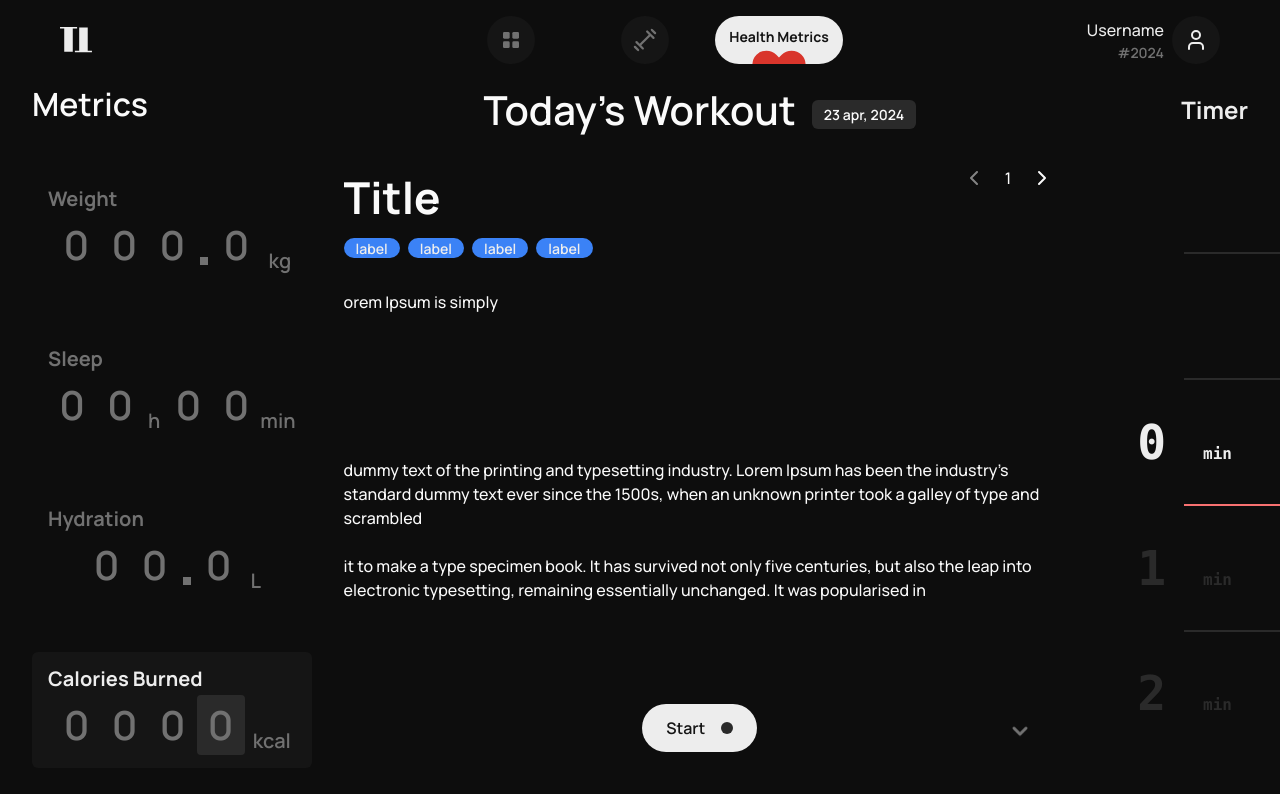
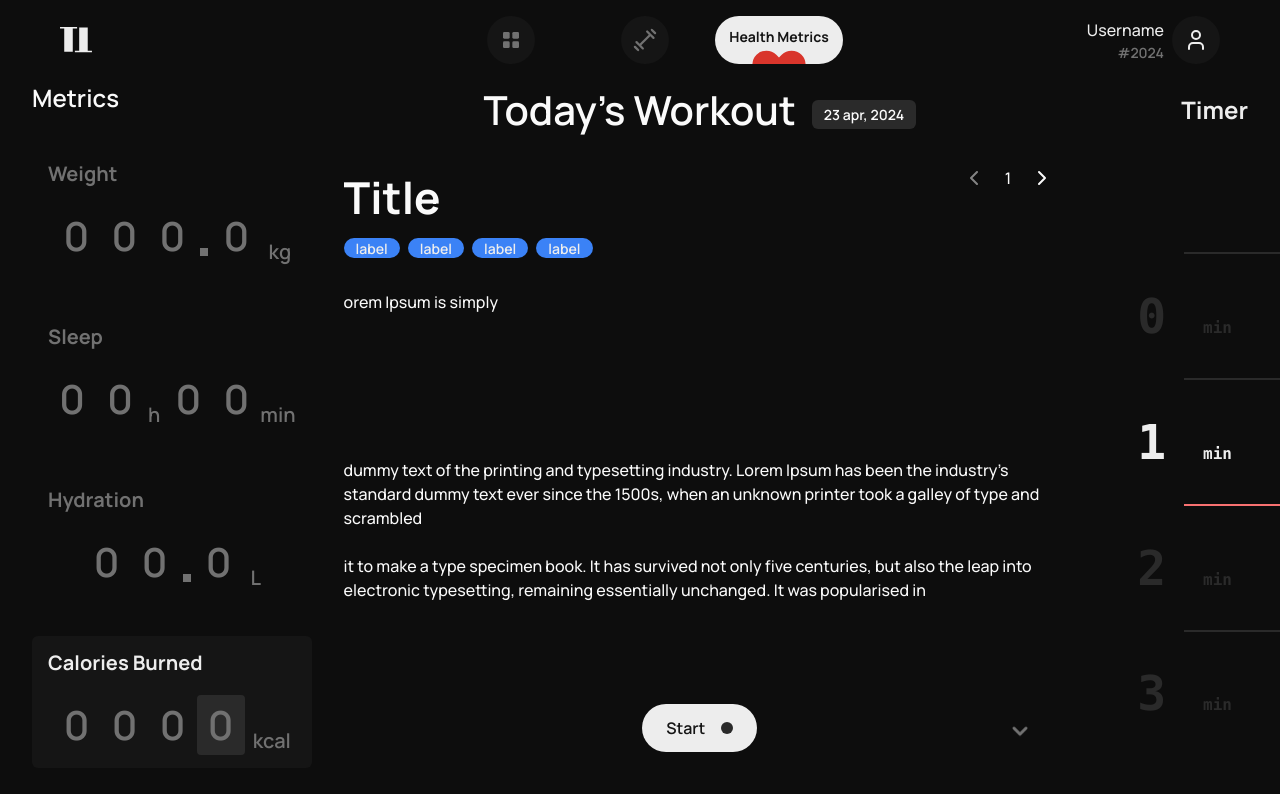
Before and after one commit to VLV-subgrupo/o2t, a Next.js app in the folder frontend/: page /metrics in a window 1280 px wide. Shown: the top 794 px of the page. Built offline with nearby package versions, Linux system fonts and the light colour scheme.

Commit message:
feat: arrumado o bug do timer

```diff
--- a/frontend/app/(trackerPage)/components/card.tsx
+++ b/frontend/app/(trackerPage)/components/card.tsx
@@ -6,7 +6,7 @@ type Prop = {
 
 const Card = ({children, className, title}: Prop) => {
     return (
-        <div className={`${className} flex flex-col px-4 py-3 justify-start items-center has-[:focus]:bg-darkgray duration-500 transition-all rounded-md group`}>
+        <div className={`${className} flex flex-col gap-4 px-4 py-3 justify-start items-center has-[:focus]:bg-darkgray duration-500 transition-all rounded-md group`}>
             <h6 className="self-start text-lightgray font-bold group-has-[:focus]:text-light">
                 {title}
             </h6>
--- a/frontend/app/(trackerPage)/components/timer.tsx
+++ b/frontend/app/(trackerPage)/components/timer.tsx
@@ -1,52 +1,48 @@
 "use client"
 
+import { set } from "date-fns";
 import { useEffect, useState } from "react";
 
 type Prop = {
     isPaused: boolean
+    initialTime?: number
+    seconds?: number
 }
 
-const Timer = ({isPaused} : Prop) => {
-    const [times, setTimes] = useState([-2, -1, 0, 1, 2, 3]);
+const Timer = ({isPaused, initialTime = 0, seconds = 0} : Prop) => {
+    const [times, setTimes] = useState([initialTime - 2, initialTime - 1, initialTime, initialTime + 1, initialTime + 2, initialTime + 3]);
+    const [secondsCounter, setSecondsCounter] = useState(seconds);
     const [animationActive, setAnimationActive] = useState(false);
-    const [colorChange, setColorChange] = useState(false);
-
-    const colorTransition = (i: number) => {
-        if (animationActive) {
-            if (!colorChange){
-                if ( i == 3 ) return 'animate-timer text-light'
-                else return 'animate-timer text-gray'
-            }
-            return 'animate-timer text-gray'
-        }
-        if ( i == 2 ) return 'text-light'
-        return 'text-gray'
-    }
+    const [colorChange, setColorChange] = useState("text-light")
 
     useEffect(() => {
         if (!isPaused) {
-            const anim = setInterval(() => {
-                setAnimationActive((prevAnimationActive) => !prevAnimationActive);
-                setColorChange(false)
-            }, 30000);
+            const tick = setInterval(() => {
+                setSecondsCounter(prevSec => prevSec + 1);
+            }, 1000);
 
-            return () => {
-                clearInterval(anim);
-            }
+            return () => clearInterval(tick);
         }
       }, [isPaused]);
 
-      useEffect(() => {
+    useEffect(() => {
         if(animationActive){
-            setTimeout(() => {
-                setColorChange(true)
-            }, 29765);
-
+            setColorChange("text-gray")
             setTimeout(() => {
                 setTimes(prevTimes => prevTimes.map(time => time + 1))
-            }, 29980);
+                setColorChange("text-light")
+            }, 746)
         }
-      }, [animationActive]);
+    }, [animationActive]);
+
+    useEffect(() => {
+        if (!(secondsCounter % 30)){
+            setAnimationActive((prevAnimationActive) => !prevAnimationActive);
+        }
+        if (secondsCounter >= 60) {
+            setSecondsCounter(1);
+        }
+    }, [secondsCounter]);
 
     return (
         <div className="flex flex-col gap-0 w-48 py-3">
@@ -58,11 +54,10 @@ const Timer = ({isPaused} : Prop) => {
                     <div className="w-24 h-[2px] bg-red-400"></div>
                     <div className="w-24 h-[2px] bg-gray"></div>
                 </div>
-                <div className="h-full absolute z-10 top-0 right-12 flex flex-col items-end">
+                <div className={`h-full absolute z-10 top-0 right-12 flex flex-col items-end ${animationActive ? "animate-timer" : ""}`}>
                     {times.map((time, index) => (
-                        <div key={index} className={`flex-none h-1/5 flex flex-col justify-center transition-colors duration-300
-                        ${colorTransition(index)}`}>
-                            <h1  className={`font-mono`}>
+                        <div key={index} className={`flex-none h-1/5 flex flex-col justify-center`}>
+                            <h1  className={`font-mono transition-colors duration-700 ease-smooth ${index == 2 ? colorChange : "text-gray"}`}>
                                 {time >= 0 ? time : ""} <span className="ml-2 text-p">{time >= 0 ? "min" : ""}</span>
                             </h1>
                         </div>
--- a/frontend/app/(trackerPage)/metrics/page.tsx
+++ b/frontend/app/(trackerPage)/metrics/page.tsx
@@ -9,7 +9,6 @@ import Tags from "../components/tags";
 import { Button } from "@/app/_components/ui/button";
 import { ChevronDown, ChevronLeft, ChevronRight } from "lucide-react";
 import { Tooltip, TooltipContent, TooltipProvider, TooltipTrigger } from "@/app/_components/ui/tooltip";
-
 
 const Content = () => {
     return(
@@ -92,8 +91,8 @@ const HealthMetrics = () => {
 
     return (
         <div className="flex-1 flex flex-row gap-4 p-8 pr-0 pt-0 overflow-y-auto ">
-            <div className="flex-[1] flex flex-col gap-4 justify-between">
-                <h4 className="font-semibold">Metrics</h4>
+            <div className="flex-[1] flex flex-col justify-between">
+                <h5 className="font-semibold">Metrics</h5>
                 <Card className="" title='Weight'>
                     <div className="flex flex-row gap-2 items-center justify-center">
                         <InputNum length={4} childrenI={2}>
@@ -161,7 +160,7 @@ const HealthMetrics = () => {
                     </div>
                 </div>
             </div>
-            <Timer isPaused={isPaused}></Timer>
+            <Timer isPaused={isPaused} initialTime={0}></Timer> {/*TODO fix clock when pause and despause*/}
         </div>
     );
 }
--- a/frontend/app/globals.css
+++ b/frontend/app/globals.css
@@ -147,12 +147,12 @@ input[type=number] {
       transform: translateY(0);
     }
     100% {
-      transform: translateY(-100%);
+      transform: translateY(-20%);
     }
   }
 
 .animate-timer {
-    animation: timer 1s cubic-bezier(0.65, 0, 0.35, 1) forwards;
+    animation: timer 0.75s ease-out;
 }
 
 .mask-gradient {
```
